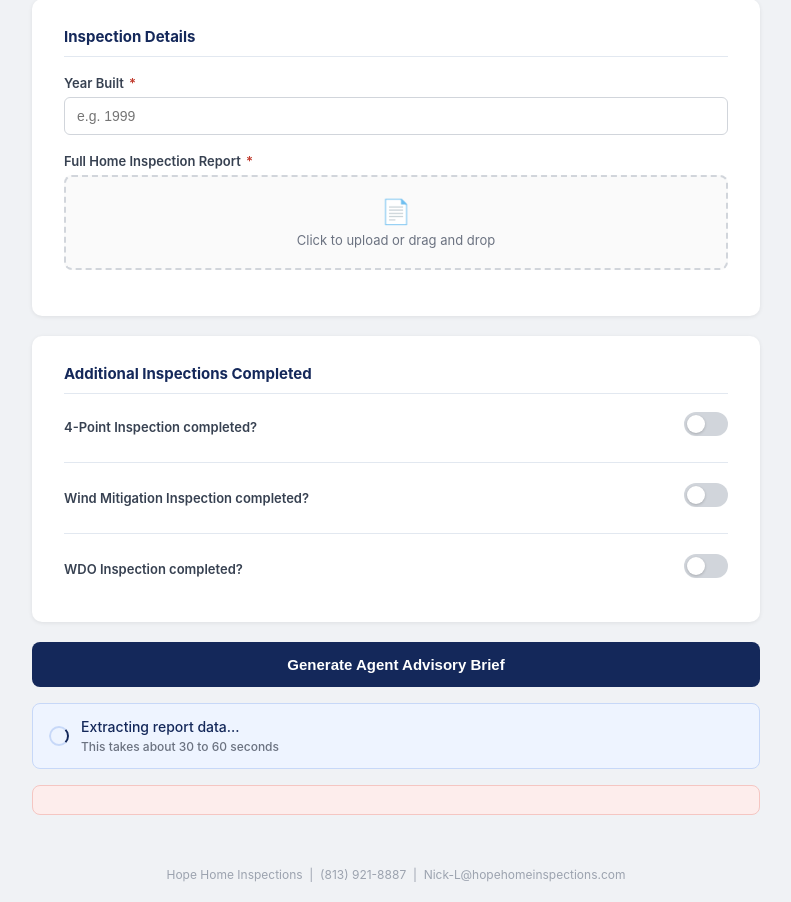
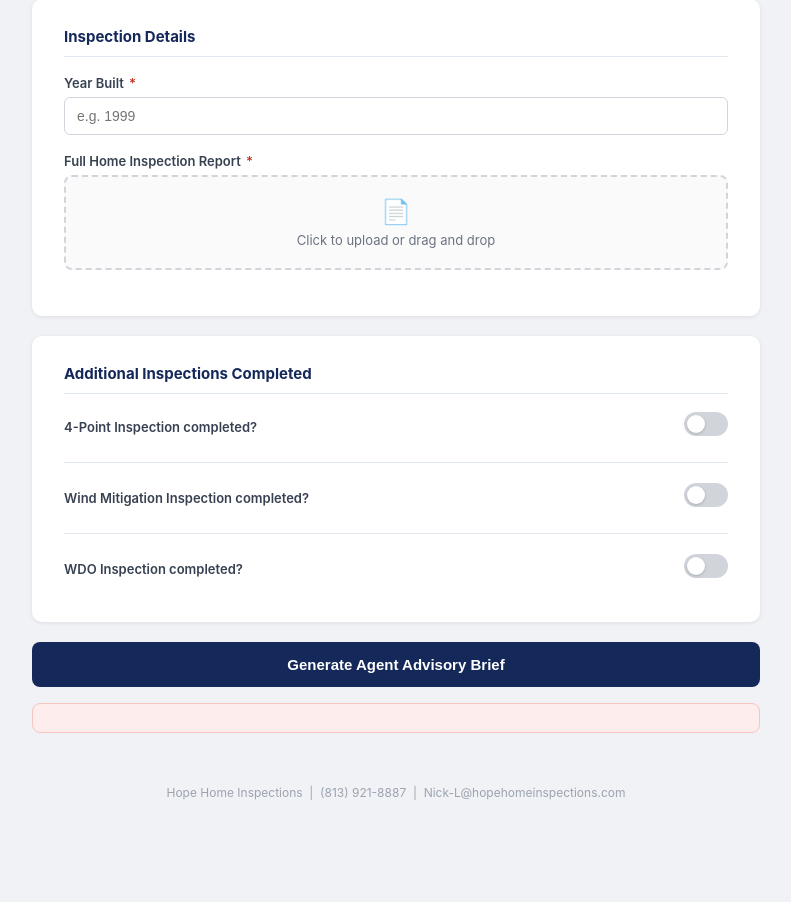
Before and after one commit to nick-hopehome/hope-agent-brief, a Flask app: page / in a window 1280 px wide. Shown: the part 86-988 px from the top of the page, without its empty margins (244-1035 px from the left). After the commit the page ends 886 px from the top, so only its background shows below. Run offline with Flask 3, Linux system fonts and the light colour scheme.

Commit message:
Update index.html

```diff
--- a/templates/index.html
+++ b/templates/index.html
@@ -368,11 +368,11 @@
       <span>Generate Agent Advisory Brief</span>
     </button>
 
-    <div class="status loading" id="statusLoading">
+    <div class="status loading" id="statusLoading" style="display:none;">
       <div class="spinner"></div>
       <div>
         <div id="statusText">Extracting report data...</div>
-        <div class="progress-steps" id="statusSub">This takes about 30 to 60 seconds</div>
+        <div class="progress-steps" id="statusSub">This typically takes 1 to 2 minutes</div>
       </div>
     </div>
 
@@ -414,11 +414,11 @@
 }
 
 const steps = [
-  ['Extracting report data...', 'Reading PDF content'],
+  ['Extracting report data...', 'Reading PDF content — 1 to 2 minutes total'],
   ['Analyzing findings...', 'Claude is reviewing all inspection documents'],
   ['Tiering deficiencies...', 'Applying safety, functional, and cosmetic classifications'],
   ['Building negotiation strategy...', 'Calculating credit ranges and repair recommendations'],
-  ['Generating PDF...', 'Formatting your Agent Advisory Brief'],
+  ['Generating PDF...', 'Almost done — formatting your Agent Advisory Brief'],
 ];
 
 let stepIdx = 0;
@@ -430,7 +430,7 @@
   stepTimer = setInterval(() => {
     stepIdx = Math.min(stepIdx + 1, steps.length - 1);
     updateStep();
-  }, 12000);
+  }, 25000);
 }
 
 function updateStep() {
```
